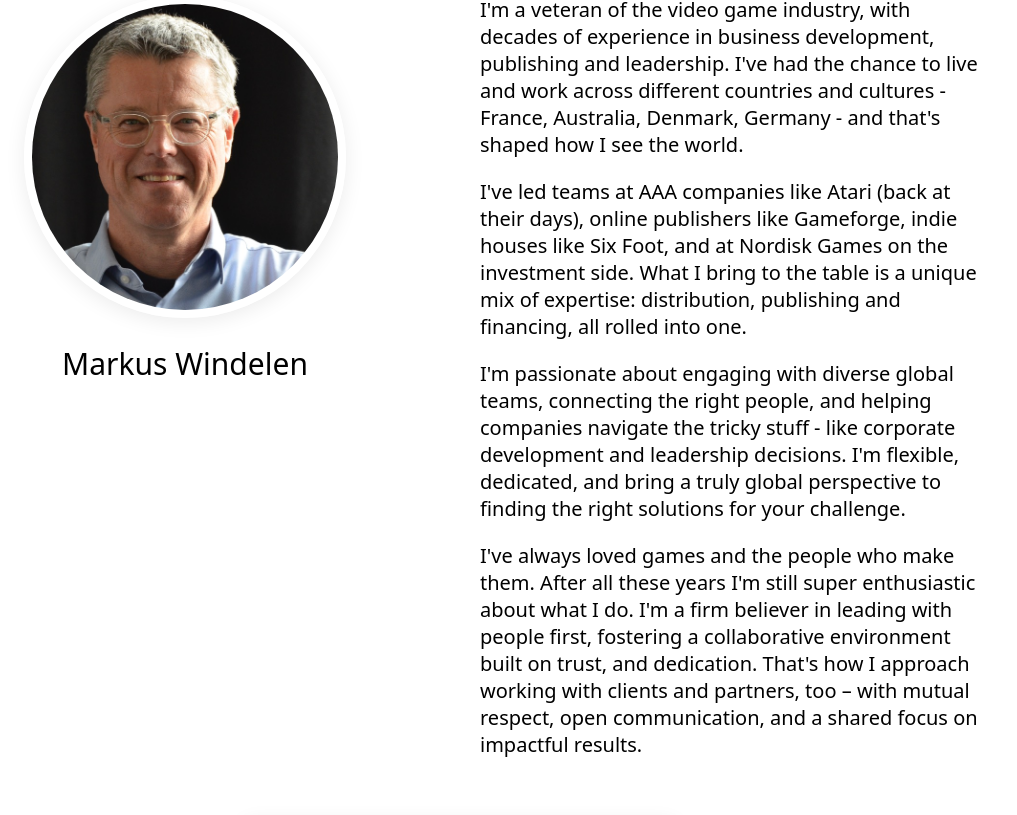
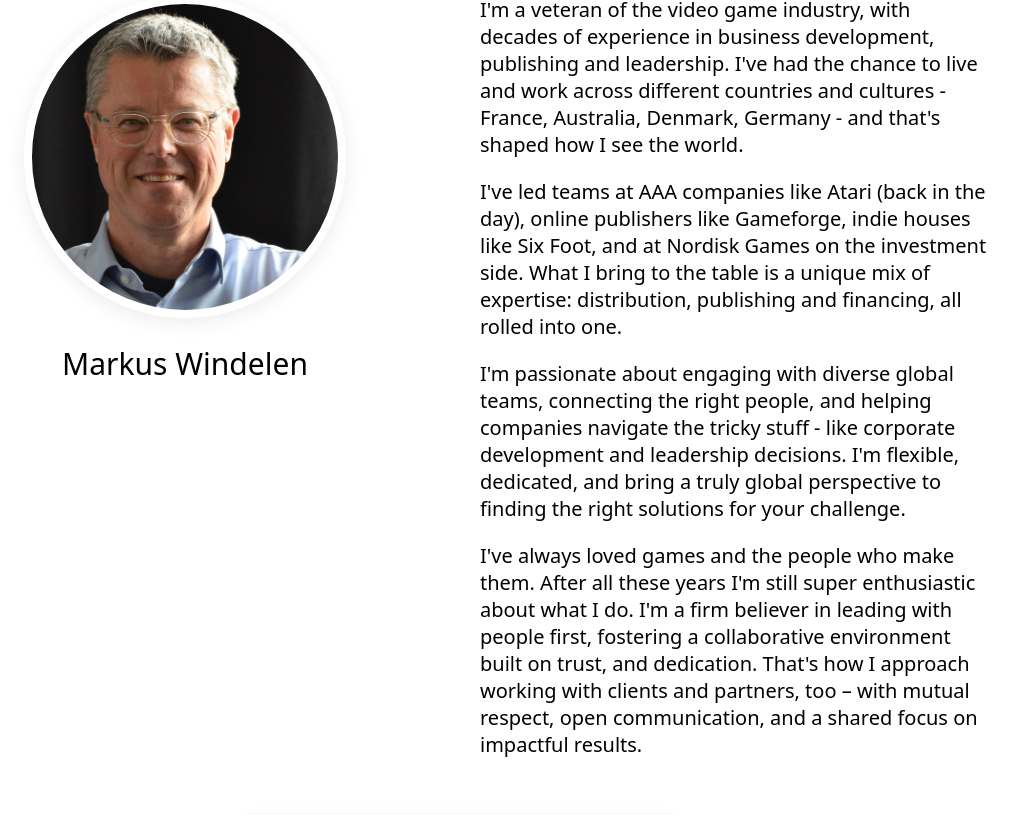
Before and after one commit to johanneswindelen/versility.com, a plain HTML site: page index.html in a window 1280 px wide. Shown: the part 1169-1984 px from the top of the page, without its empty margins (180-1197 px from the left). Drawn offline with Linux system fonts and the light colour scheme; a script that the page names is missing.

Commit message:
fix typo

```diff
--- a/index.html
+++ b/index.html
@@ -137,7 +137,7 @@
                 </div>
                 <div class="col">
                     <p>I'm a veteran of the video game industry, with decades of experience in business development, publishing and leadership. I've had the chance to live and work across different countries and cultures - France, Australia, Denmark, Germany - and that's shaped how I see the world.</p>
-                    <p>I've led teams at AAA companies like Atari (back at their days), online publishers like Gameforge, indie houses like Six Foot, and at Nordisk Games on the investment side. What I bring to the table is a unique mix of expertise: distribution, publishing and financing, all rolled into one.</p>
+                    <p>I've led teams at AAA companies like Atari (back in the day), online publishers like Gameforge, indie houses like Six Foot, and at Nordisk Games on the investment side. What I bring to the table is a unique mix of expertise: distribution, publishing and financing, all rolled into one.</p>
                     <p>I'm passionate about engaging with diverse global teams, connecting the right people, and helping companies navigate the tricky stuff - like corporate development and leadership decisions. I'm flexible, dedicated, and bring a truly global perspective to finding the right solutions for your challenge.</p>
                     <p>I've always loved games and the people who make them. After all these years I'm still super enthusiastic about what I do. I'm a firm believer in leading with people first, fostering a collaborative environment built on trust, and dedication. That's how I approach working with clients and partners, too – with mutual respect, open communication, and a shared focus on impactful results.</p>
                 </div>
```
